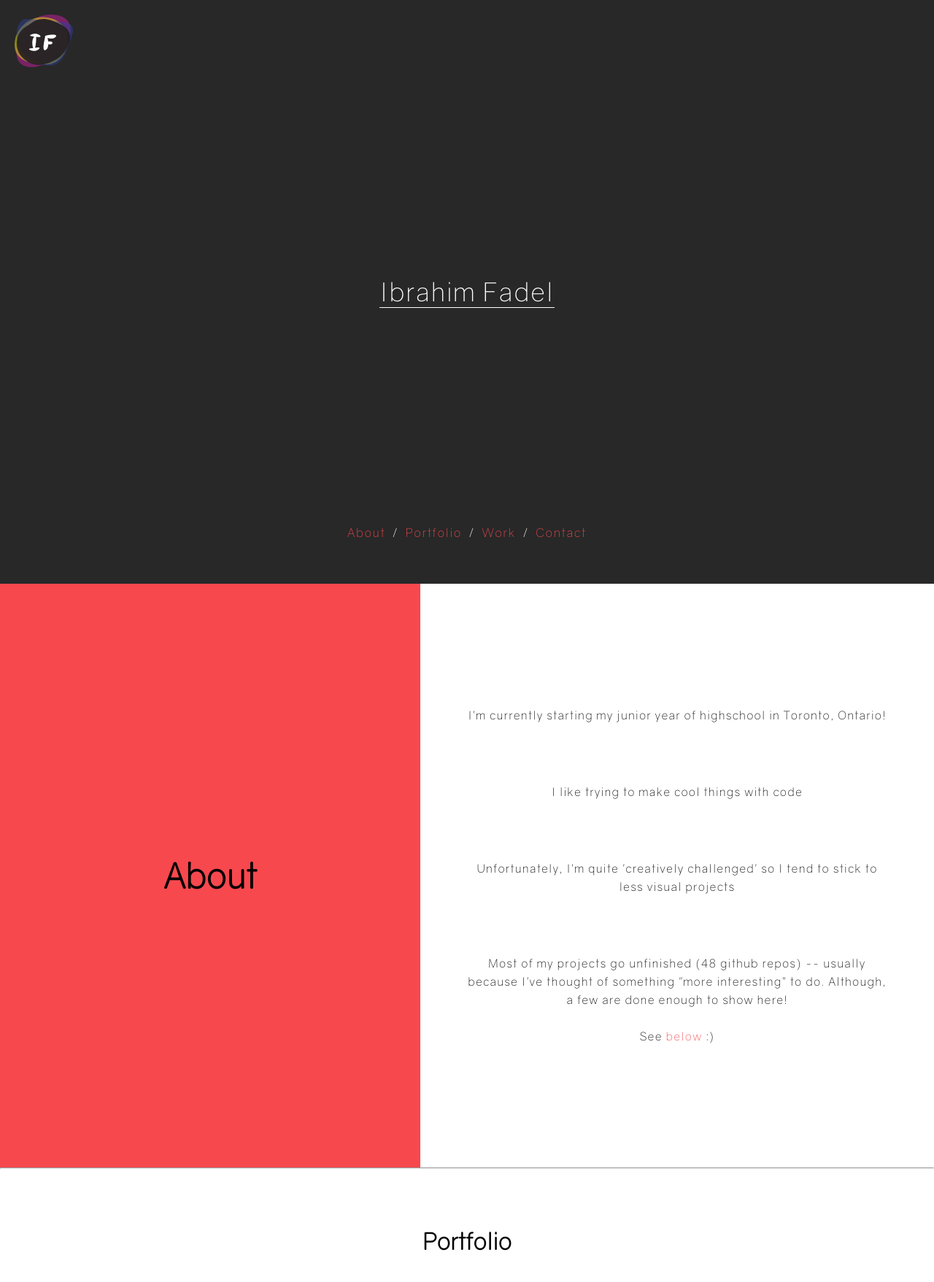
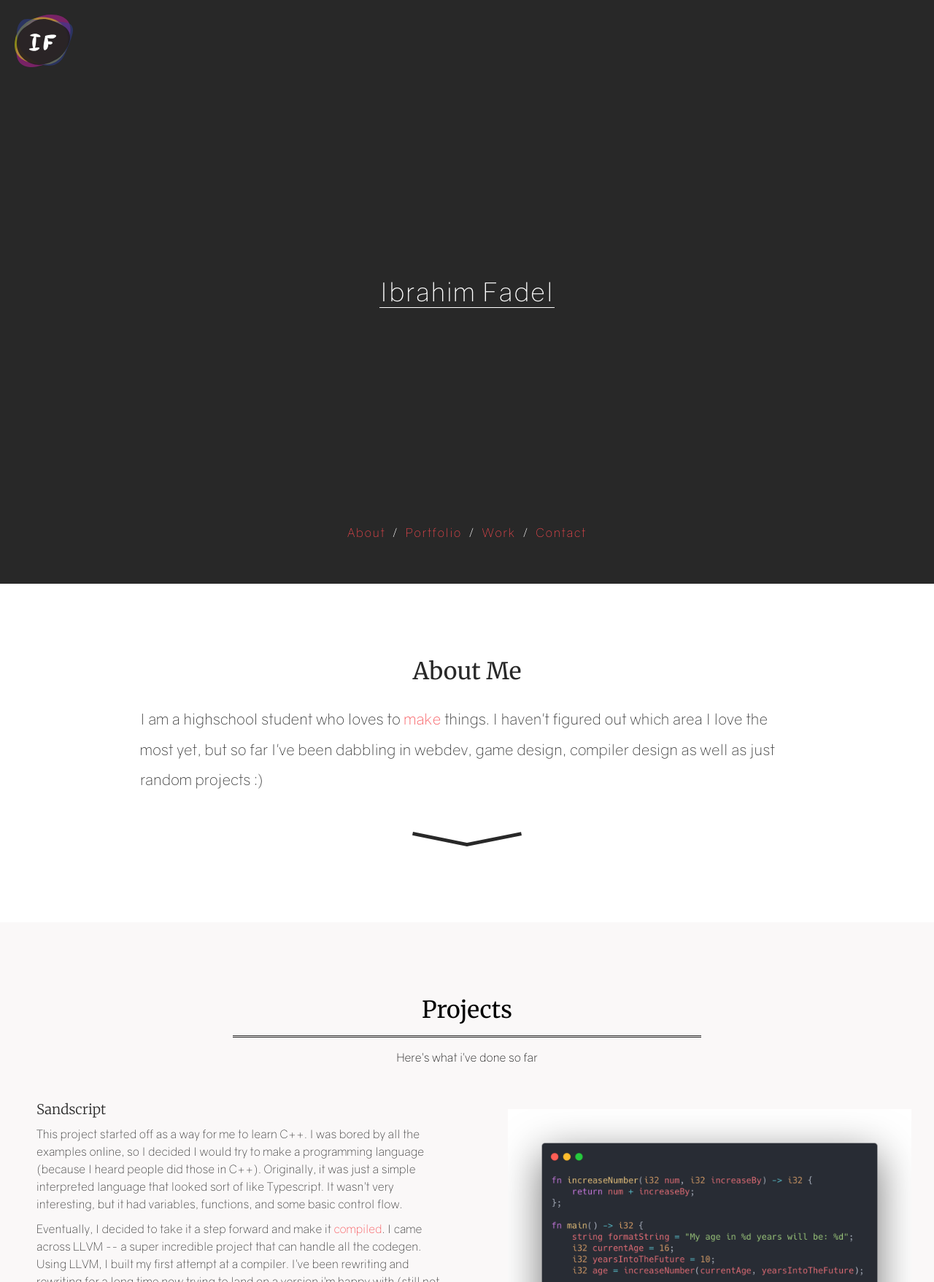
Before and after one commit to IbrahimFadel/IbrahimFadel.com, a web app: file index.html in a window 1280 px wide. Shown: the top 1757 px of the page at 73% size. Run offline with its HTML, style and script files only (its server is not run), Linux system fonts and the light colour scheme; some libraries are stand-ins or nearby versions.

Commit message:
new changes

```diff
--- a/css/index.css
+++ b/css/index.css
@@ -62,35 +62,40 @@
 
 #section-2 {
 	width: 100vw;
-	height: 100vh;
+	background-color: var(--light);
+	color: var(--dark);
+	padding-top: 100px;
+	padding-bottom: 100px;
+
+	display: flex;
+	flex-direction: column;
+	justify-content: center;
+	align-items: center;
 }
 
-#section-2-left {
-	width: 50%;
-	background-color: var(--accent);
-
-	align-items: center;
+#section-2 > h1 {
+	font-family: 'Merriweather', serif;
+	font-weight: 400;
 	font-size: 2em;
+	text-align: center;
 }
 
-#section-2-right {
-	width: 50%;
-	padding-left: 5%;
-	padding-right: 5%;
-	background-color: var(--light);
-	text-align: center;
-	align-items: center;
-	row-gap: 10%;
-	letter-spacing: 1.2px;
-	line-height: 25px;
+#section-2 > p {
+	width: 70%;
+	margin-top: 25px;
+	font-size: 1.3em;
+	line-height: 2em;
 }
 
-#below-link {
-	color: var(--accent);
+#section-2-arrow {
+	width: 150px;
+	margin-top: 50px;
+	cursor: pointer;
 }
 
-#below-link:hover {
-	cursor: pointer;
+.accent {
+	/* text-decoration: underline; */
+	color: var(--accent);
 }
 
 /* ********************* */
@@ -98,161 +103,86 @@
 #section-3 {
 	width: 100vw;
 	/* height: 100vh; */
+	background-color: var(--lighter);
 
-	align-items: center;
-	row-gap: 5vh;
-
-	padding-top: 10vh;
-	padding-bottom: 10vh;
+	padding-top: 100px;
+	padding-bottom: 100px;
 }
 
-#section-3 > h1 {
+#section-3-title {
+	font-family: 'Merriweather', serif;
+	font-weight: 400;
 	font-size: 2em;
+	text-align: center;
 }
 
-#section-3-projects {
-	align-items: center;
-	flex-wrap: wrap;
+#section-3-hr {
+	margin: auto;
+	margin-top: 15px;
+	width: 50%;
+	border: none;
+
+	border-top: medium double var(--dark);
+	color: var(--dark);
+	padding: 1px;
 }
 
-.project-overlay {
-	width: 100%;
-	height: 100%;
-	background-color: var(--lighter);
-	position: absolute;
-	top: 0px;
-	left: 0px;
-	opacity: 0;
-	transition: opacity 0.5s ease;
+#section-3-subtitle {
+	text-align: center;
+	margin-top: 15px;
+}
 
+.section-3-panel {
+	margin-top: 50px;
+	margin-left: 50px;
+	color: var(--dark);
+
+	display: flex;
+}
+
+.section-3-panel-left {
+	flex: 1;
+}
+
+.section-3-panel h1 {
+	font-family: 'Merriweather', serif;
+	font-weight: 300;
+	/* text-shadow: 2px 3px 7px var(--dark); */
+}
+
+.section-3-panel p {
+	max-width: calc(100% - 50px);
+	margin-top: 10px;
+	line-height: 1.5em;
+}
+
+.section-3-panel button {
+	margin-top: 15px;
+	padding: 10px 15px 10px 15px;
+	border: none;
+	background-color: var(--dark);
+	color: var(--light);
+	cursor: pointer;
+}
+
+.section-3-panel-right {
+	flex: 1;
+	display: flex;
+	flex-direction: column;
 	justify-content: center;
 	align-items: center;
 }
 
-.project-overlay > div {
-	height: 100%;
-	padding: 5%;
-	justify-content: space-between;
-	/* align-items: left; */
-	align-items: flex-start;
+.section-3-panel-right img {
+	width: 90%;
 }
 
-.project {
-	width: 400px;
-	position: relative;
-	overflow: hidden;
+@media only screen and (max-width: 1000px) {
+	.section-3-panel {
+		flex-direction: column;
+	}
 
-	display: flex;
-	flex-direction: column;
-	align-items: center;
+	.section-3-panel-right img {
+		width: 70%;
+	}
 }
-
-.project > img {
-	transition: all 0.5s ease;
-	border-radius: 5px;
-	overflow: hidden;
-}
-
-.project:hover {
-	cursor: pointer;
-}
-
-.project:hover img {
-	opacity: 0.35;
-	transform: scale(1.2);
-}
-
-.project:hover .project-overlay {
-	opacity: 0.65;
-}
-
-.project-image {
-	width: 100%;
-}
-
-.project-alert {
-	background-color: var(--accent);
-	padding: 5px;
-	border-radius: 5px;
-	font-size: 0.8em;
-}
-
-.project-icon {
-	font-size: 1.5em;
-}
-
-#section-4 {
-	width: 100vw;
-	height: 100vh;
-
-	justify-content: space-around;
-	align-items: center;
-}
-
-#section-4 > h1 {
-	font-size: 2em;
-}
-
-#section-4-works {
-	align-items: center;
-	flex-wrap: wrap;
-	column-gap: 3vw;
-}
-
-.work {
-	width: 400px;
-	position: relative;
-	overflow: hidden;
-	transition: opacity 1s ease;
-
-	display: flex;
-	flex-direction: column;
-	align-items: center;
-
-	box-shadow: #292929aa 3px 5px 15px;
-}
-
-.work-image {
-	transition: all 0.5s ease;
-	border-radius: 5px;
-	overflow: hidden;
-	max-width: 50%;
-}
-
-.work-description {
-	text-align: center;
-}
-
-.work-overlay {
-	width: 100%;
-	height: 100%;
-	background-color: var(--lighter);
-	position: absolute;
-	top: 0px;
-	left: 0px;
-	opacity: 0;
-	transition: opacity 0.5s ease;
-
-	justify-content: center;
-	align-items: center;
-}
-
-.work-overlay > div {
-	height: 100%;
-	padding: 5%;
-	justify-content: space-between;
-	align-items: flex-start;
-}
-
-.work:hover {
-	cursor: pointer;
-}
-
-.work:hover .work-image {
-	opacity: 0.35;
-	transform: scale(1.2);
-}
-
-.work:hover .work-overlay {
-	opacity: 0.65;
-}
--- a/css/style.css
+++ b/css/style.css
@@ -1,7 +1,9 @@
+@import url('https://fonts.googleapis.com/css2?family=Merriweather:wght@300;400&display=swap');
+
 :root {
 	--dark: #282828;
 	--light: #fff;
-	--lighter: rgb(226, 226, 226);
+	--lighter: rgb(250, 248, 248);
 	--accent: #f7484e;
 	/* --code-bg: #a89984;
 	--code-fg: #282828;
@@ -40,7 +42,7 @@
 h1,
 h2,
 h3 {
-	font-family: GL;
+	/* font-family: GL; */
 }
 
 h4,
--- a/index.html
+++ b/index.html
@@ -46,7 +46,53 @@
 			</div>
 		</section>
 
-		<section id="section-2" class="horizontal">
+		<section id="section-2">
+			<h1>About Me</h1>
+
+			<p>I am a highschool student who loves to <span class="accent">make</span> things. I haven&apos;t figured out which area I love the most yet, but so far I&apos;ve been dabbling in webdev, game design, compiler design as well as just random projects :)</p>
+
+			<a href="#section-3"><img src="assets/downArrow.svg" id="section-2-arrow"></a>
+		</section>
+
+
+		<section id="section-3">
+			<h1 id="section-3-title">Projects</h1>
+			<hr id="section-3-hr">
+			<p id="section-3-subtitle">Here&apos;s what i&apos;ve done so far</p>
+
+			<article class="section-3-panel">
+				<div class="section-3-panel-left">
+					<h1>Sandscript</h1>
+					<p>This project started off as a way for me to learn C++. I was bored by all the examples online, so I decided I would try to make a programming language (because I heard people did those in C++). Originally, it was just a simple interpreted language that looked sort of like Typescript. It wasn't very interesting, but it had variables, functions, and some basic control flow.</p>
+					<p>Eventually, I decided to take it a step forward and make it <span class="accent">compiled</span>. I came across LLVM -- a super incredible project that can handle all the codegen. Using LLVM, I built my first attempt at a compiler. I&apos;ve been rewriting and rewriting for a long time now trying to land on a version i&apos;m happy with (still not there).</p>
+					<p>This whole project ended up leading me down the rabbit whole of lower level programming. In general, i&apos;ve much more interested in the low level aspects of computers and compilers in general, and it&apos; been nice exploring those.</p>
+					<a target="__blank" href="https://github.com/IbrahimFadel/sandscript"><button>Github</button></a>
+				</div>
+
+				<div class="section-3-panel-right">
+					<img src="assets/images/sandscript.png">
+					<caption>A Sandscript code snippet</caption>
+				</div>
+			</article>
+		</section>
+
+		<!-- <section id="section-2"> -->
+			<!-- <article class="section-2-panel">
+				<div class="section-2-panel-left">Sandscript</div>
+				<div class="section-2-panel-right">Hi</div>
+			</article>
+			<article class="section-2-panel">
+				<div class="section-2-panel-left">Test</div>
+				<div class="section-2-panel-right">There</div>
+			</article> -->
+			<!-- <div id="section-2-left"></div> -->
+			<!-- <article class="section-2-panel"></article> -->
+			<!-- <article class="section-2-panel"></article> -->
+			<!-- <article class="section-2-panel"></article> -->
+			<!-- <div id="section-2-right"></div> -->
+		<!-- </section> -->
+
+		<!-- <section id="section-2" class="horizontal">
 			<div id="section-2-left" class="vertical">
 				<h1>About</h1>
 			</div>
@@ -73,10 +119,9 @@
 					:)
 				</p>
 			</div>
-		</section>
+		</section> -->
 
-		<hr style="background-color: var(--dark)" />
-		<!-- <hr style="color: var(--accent)" /> -->
+		<!-- <hr style="background-color: var(--dark)" />
 
 		<section id="section-3" class="vertical">
 			<h1>Portfolio</h1>
@@ -110,7 +155,6 @@
 								and message people) but it was mostly just to learn about
 								implementing a protocol like IRC.
 							</p>
-							<!-- <i class="fab fa-node project-icon" style="font-size: 2em"></i> -->
 							<i class="fab fa-node-js project-icon"></i>
 						</div>
 					</div>
@@ -238,9 +282,10 @@
 					</div>
 				</a>
 			</div>
-		</section>
+		</section> -->
 
 		<script src="//cdnjs.cloudflare.com/ajax/libs/ScrollMagic/2.0.7/ScrollMagic.min.js"></script>
+		<script src="//cdnjs.cloudflare.com/ajax/libs/ScrollMagic/2.0.7/plugins/debug.addIndicators.min.js"></script>
 		<script src="https://cdn.jsdelivr.net/npm/animejs@3.2.0/lib/anime.min.js"></script>
 		<script src="js/index.js"></script>
 	</body>
--- a/js/index.js
+++ b/js/index.js
@@ -63,3 +63,21 @@ const logoMouseLeave = () => {
 
 logo.addEventListener('mouseenter', logoMouseEnter);
 logo.addEventListener('mouseleave', logoMouseLeave);
+
+const section2Arrow = document.getElementById("section-2-arrow");
+
+const section2ArrowMouseEnter = () => {
+	anime({
+		targets: section2Arrow,
+		scale: 1.1
+	});
+};
+const section2ArrowMouseLeave = () => {
+	anime({
+		targets: section2Arrow,
+		scale: 1
+	});
+};
+
+section2Arrow.addEventListener('mouseenter', section2ArrowMouseEnter);
+section2Arrow.addEventListener('mouseleave', section2ArrowMouseLeave);
```
Also changed, not shown: assets/downArrow.png (added), assets/downArrow.svg (added), assets/images/sandscript.png (added), 1 other file.
